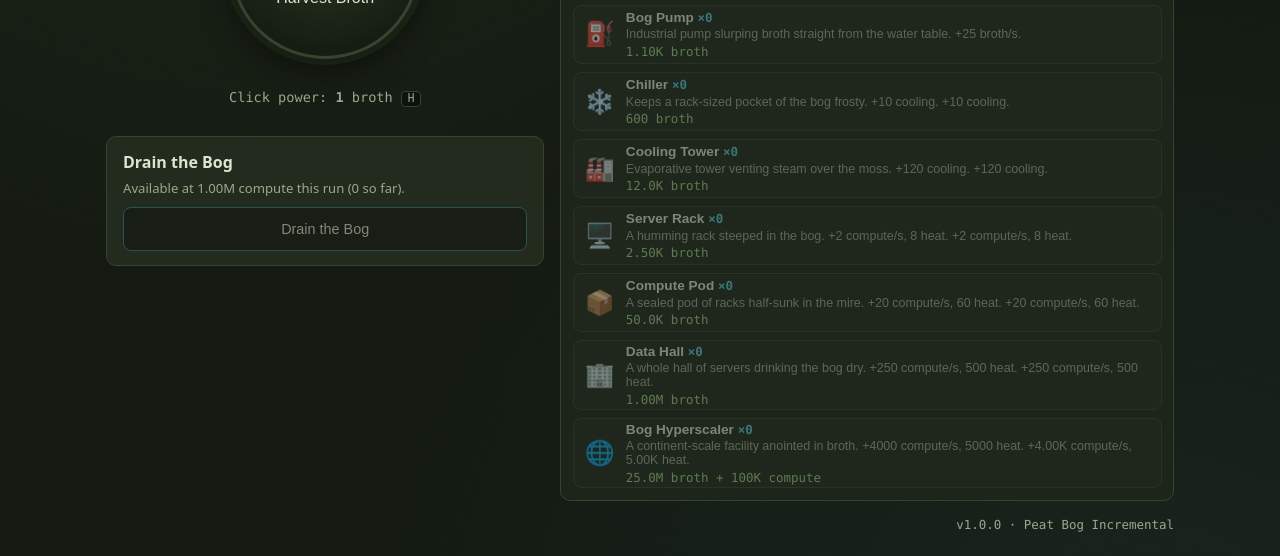
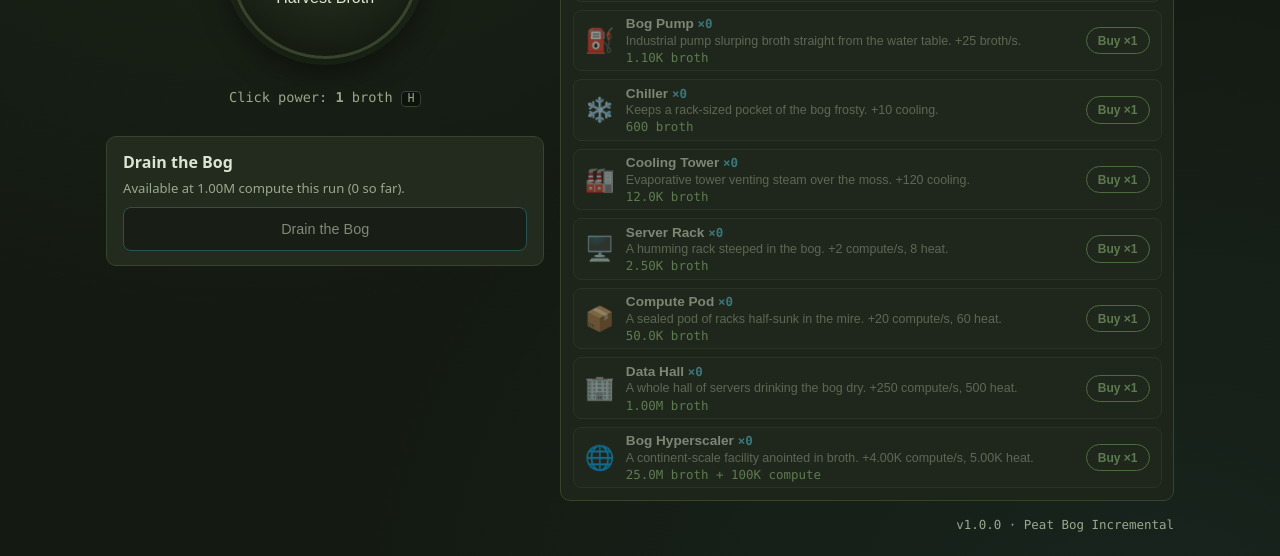
Before and after one commit to CommunityPokeOrg/peat-bog-incremental, a website built with Vite: page index.html in a window 1280 px wide. Shown: the part 383-939 px from the top of the page. Built offline with nearby package versions, Linux system fonts and the light colour scheme.

Commit message:
feat(ui): explicit buy pills on purchase rows, dedupe building stats, wrap tabs on narrow screens
Co-Authored-By: Devin AI <158243242+devin-ai-integration[bot]@users.noreply.github.com>

```diff
--- a/src/game/data.ts
+++ b/src/game/data.ts
@@ -46,7 +46,7 @@ export const BUILDINGS: BuildingDef[] = [
     id: 'chiller',
     name: 'Chiller',
     emoji: '❄️',
-    description: 'Keeps a rack-sized pocket of the bog frosty. +10 cooling.',
+    description: 'Keeps a rack-sized pocket of the bog frosty.',
     baseCost: { broth: 600 },
     cooling: 10,
   },
@@ -54,7 +54,7 @@ export const BUILDINGS: BuildingDef[] = [
     id: 'tower',
     name: 'Cooling Tower',
     emoji: '🏭',
-    description: 'Evaporative tower venting steam over the moss. +120 cooling.',
+    description: 'Evaporative tower venting steam over the moss.',
     baseCost: { broth: 12000 },
     cooling: 120,
   },
@@ -62,7 +62,7 @@ export const BUILDINGS: BuildingDef[] = [
     id: 'rack',
     name: 'Server Rack',
     emoji: '🖥️',
-    description: 'A humming rack steeped in the bog. +2 compute/s, 8 heat.',
+    description: 'A humming rack steeped in the bog.',
     baseCost: { broth: 2500 },
     computePerSecond: 2,
     heat: 8,
@@ -71,7 +71,7 @@ export const BUILDINGS: BuildingDef[] = [
     id: 'pod',
     name: 'Compute Pod',
     emoji: '📦',
-    description: 'A sealed pod of racks half-sunk in the mire. +20 compute/s, 60 heat.',
+    description: 'A sealed pod of racks half-sunk in the mire.',
     baseCost: { broth: 50000 },
     computePerSecond: 20,
     heat: 60,
@@ -80,7 +80,7 @@ export const BUILDINGS: BuildingDef[] = [
     id: 'hall',
     name: 'Data Hall',
     emoji: '🏢',
-    description: 'A whole hall of servers drinking the bog dry. +250 compute/s, 500 heat.',
+    description: 'A whole hall of servers drinking the bog dry.',
     baseCost: { broth: 1_000_000 },
     computePerSecond: 250,
     heat: 500,
@@ -89,7 +89,7 @@ export const BUILDINGS: BuildingDef[] = [
     id: 'hyperscaler',
     name: 'Bog Hyperscaler',
     emoji: '🌐',
-    description: 'A continent-scale facility anointed in broth. +4000 compute/s, 5000 heat.',
+    description: 'A continent-scale facility anointed in broth.',
     baseCost: { broth: 25_000_000, compute: 100_000 },
     computePerSecond: 4000,
     heat: 5000,
--- a/src/style.css
+++ b/src/style.css
@@ -250,8 +250,8 @@ kbd {
 }
 
 .tabs [role='tab'] {
-  flex: 1;
-  min-width: 44px;
+  flex: 1 1 auto;
+  min-width: max-content;
   min-height: 44px;
   background: transparent;
   border: none;
@@ -358,6 +358,27 @@ button.item:hover:not(:disabled) {
   font-family: var(--mono);
   font-size: 0.78rem;
   color: var(--moss-bright);
+}
+
+.item-body {
+  flex: 1;
+}
+
+.item-action {
+  flex-shrink: 0;
+  align-self: center;
+  padding: 0.35rem 0.7rem;
+  border-radius: 999px;
+  border: 1px solid var(--moss);
+  color: var(--moss-bright);
+  font-size: 0.75rem;
+  font-weight: 600;
+  white-space: nowrap;
+}
+
+button.item:hover:not(:disabled) .item-action {
+  background: var(--moss);
+  color: #10180f;
 }
 
 .achievement.locked {
--- a/src/ui/app.ts
+++ b/src/ui/app.ts
@@ -231,6 +231,7 @@ export function createUi(root: HTMLElement, hooks: UiHooks): Ui {
     desc: string;
     cost: ResourceCost;
     owned?: string;
+    action?: string;
     disabled: boolean;
     label: string;
     onBuy(): void;
@@ -245,7 +246,8 @@ export function createUi(root: HTMLElement, hooks: UiHooks): Ui {
         <span class="item-name">${opts.name}${opts.owned ? ` <span class="owned">${opts.owned}</span>` : ''}</span>
         <span class="item-desc">${opts.desc}</span>
         <span class="item-cost">${formatCost(opts.cost)}</span>
-      </span>`;
+      </span>
+      ${opts.action ? `<span class="item-action" aria-hidden="true">${opts.action}</span>` : ''}`;
     btn.addEventListener('click', opts.onBuy);
     return btn;
   }
@@ -268,6 +270,7 @@ export function createUi(root: HTMLElement, hooks: UiHooks): Ui {
           desc: `${def.description} ${perUnit.join(', ')}.`,
           cost,
           owned: `×${owned}`,
+          action: `Buy ×${qty}`,
           disabled: !canAfford(state, cost),
           label: `Buy ${qty} ${def.name} for ${formatCost(cost)}`,
           onBuy: () => {
@@ -291,6 +294,7 @@ export function createUi(root: HTMLElement, hooks: UiHooks): Ui {
           desc: u.description,
           cost: u.cost,
           owned: owned ? '✓ owned' : undefined,
+          action: owned ? undefined : 'Buy',
           disabled: owned || !canAfford(state, u.cost),
           label: owned ? `${u.name} (owned)` : `Buy upgrade ${u.name} for ${formatCost(u.cost)}`,
           onBuy: () => {
@@ -316,6 +320,7 @@ export function createUi(root: HTMLElement, hooks: UiHooks): Ui {
           desc: r.description,
           cost: r.cost,
           owned: owned ? '✓ done' : undefined,
+          action: owned ? undefined : 'Research',
           disabled: owned || !canAfford(state, r.cost),
           label: owned ? `${r.name} (researched)` : `Research ${r.name} for ${formatCost(r.cost)}`,
           onBuy: () => {
```
